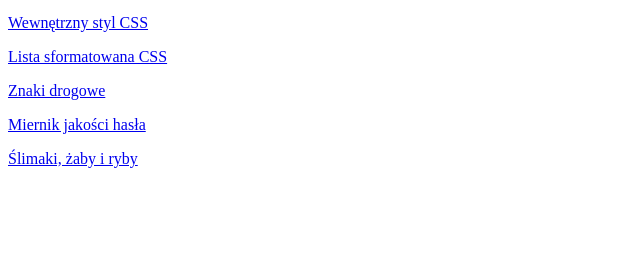
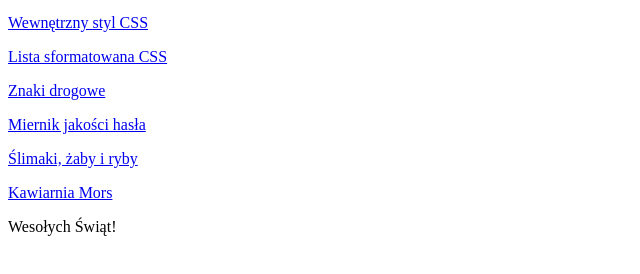
Before and after one commit to Chorsana/witryny, a plain HTML site: page index.html in a window 1280 px wide. Shown: the part 100-374 px from the top of the page, without its empty margins (0-640 px from the left). Drawn offline with Linux system fonts and the light colour scheme.

Commit message:
Update index.html

```diff
--- a/index.html
+++ b/index.html
@@ -14,5 +14,7 @@
 <p><a href="https://chorsana.github.io/witryny/CSS/witryny_L14.html">Znaki drogowe</a></p>
 <p><a href="https://chorsana.github.io/witryny/haslo/haslo.html">Miernik jakości hasła</a></p>
 <p><a href="https://chorsana.github.io/witryny/slimaki/slimaki.html">Ślimaki, żaby i ryby</a></p>
+<p><a href="https://chorsana.github.io/witryny/ciasto/ciasto.html">Kawiarnia Mors</a></p>
+<p><a href-"https://chorsana.github.io/witryny/choinka/choinka.html">Wesołych Świąt!</a></p>
 </body>
 </html>
```
